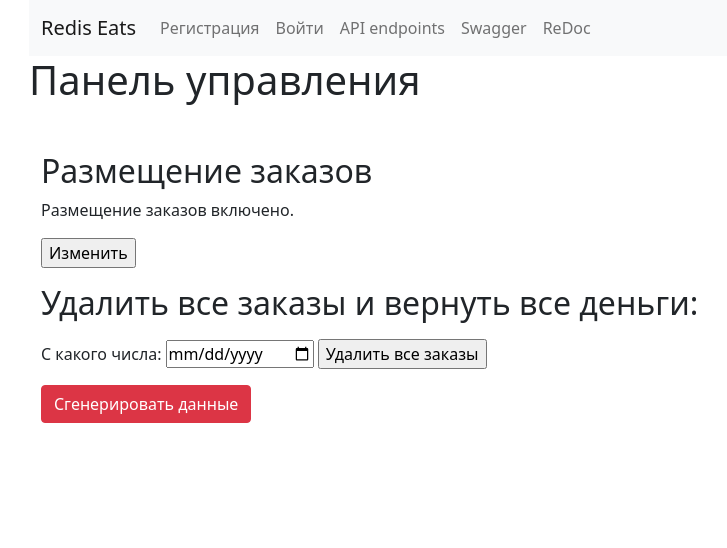
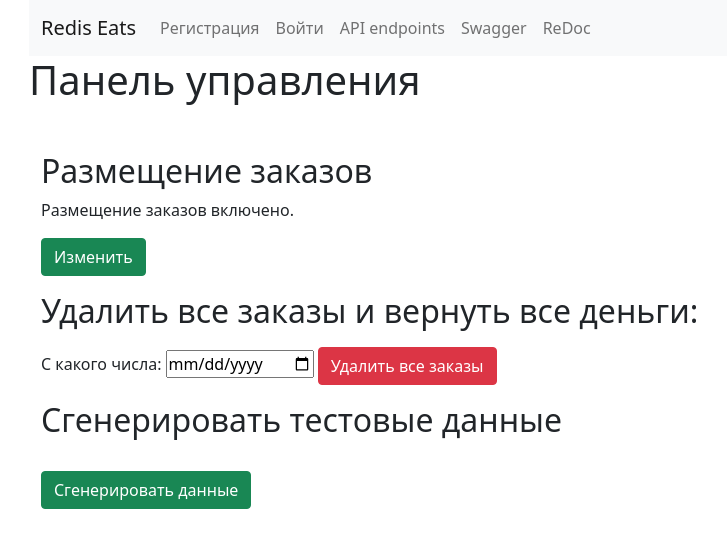
Before and after one commit to matacoder/redis-eats-rest, a Django app: page /control/ in a window 1280 px wide. Shown: the top 548 px of the page, without its empty margins (53-780 px from the left). Run offline with Django 3.2, Linux system fonts and the light colour scheme; data comes from the database, SQL or seed files in the repository; parts of the project's set-up code (start-up, migrations or seed data) failed here and were passed over.

Commit message:
Styles for control panel

```diff
--- a/templates/control.html
+++ b/templates/control.html
@@ -15,7 +15,7 @@
         <form method="POST">
             {% csrf_token %}
             <input type="hidden" name="switch" value="True">
-            <input type="submit" value="Изменить">
+            <input type="submit" value="Изменить" class="btn btn-success">
         </form>
         </p>
         <h2>Удалить все заказы и вернуть все деньги:</h2>
@@ -24,9 +24,13 @@
             {% csrf_token %}
             <label for="from">С какого числа:</label>
             <input required name="from" id="from" type="date">
-            <input type="submit" value="Удалить все заказы" onsubmit="return confirm('Вы уверены?');">
+            <input class="btn btn-danger" type="submit" value="Удалить все заказы" onsubmit="return confirm('Вы уверены?');">
         </form>
         </p>
-    <a class="btn btn-danger" href="{% url "fake" %}">Сгенерировать данные</a>
+        <h2>Сгенерировать тестовые данные</h2>
+        <br>
+        <p>
+            <a class="btn btn-success" href="{% url "fake" %}">Сгенерировать данные</a>
+        </p>
     </div>
 {% endblock %}
```
